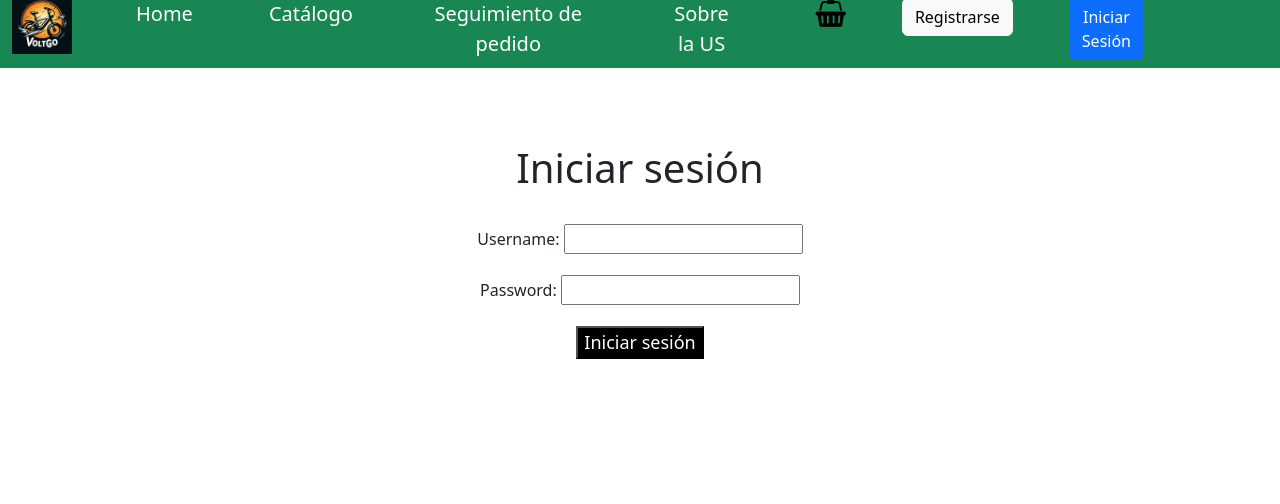
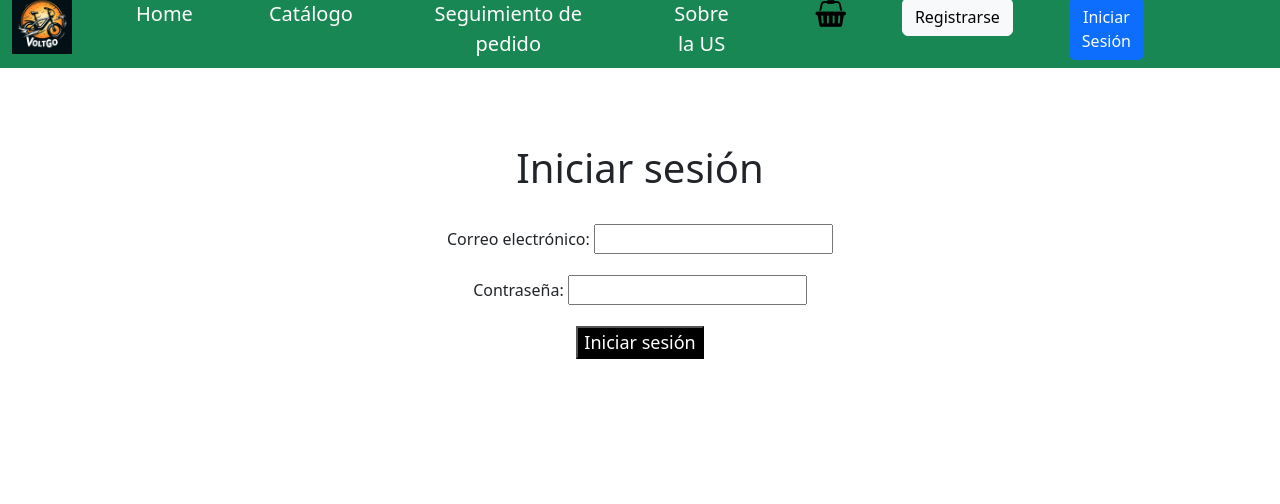
Before and after one commit to pgpi-2-06-l4/volt-go, a Django app: page /usuario/login in a window 1280 px wide. Shown: the top 504 px of the page. Run offline with Django 4.2, Linux system fonts and the light colour scheme; parts of the project's set-up code (start-up, migrations or seed data) failed here and were passed over; some libraries are stand-ins or nearby versions.

Commit message:
fix(usuario): Cambiado sistema de login de username a email y moneda de precio

```diff
--- a/voltgo/producto/templates/catalogo.html
+++ b/voltgo/producto/templates/catalogo.html
@@ -37,7 +37,7 @@
                 </a>
                 <div class="card-body">
                     <h5 class="card-title">{{ producto.producto.nombre }}</h5>
-                    <p class="card-text">Precio: ${{ producto.producto.precio_base }}</p>
+                    <p class="card-text">Precio: {{ producto.producto.precio_base }} €</p>
                     <p class="card-text">Autonomía: {{ producto.autonomia }} horas</p>
                     <p class="card-text">Velocidad Máxima: {{ producto.velocidad_maxima }} Km/h</p>
                     {% if producto.producto.stock == 0 %}
--- a/voltgo/usuario/forms.py
+++ b/voltgo/usuario/forms.py
@@ -5,8 +5,9 @@ from datetime import datetime
 import re
 
 class LoginForm(forms.Form):
-    username = forms.CharField()
-    password = forms.CharField(widget=forms.PasswordInput)
+    email = forms.CharField(label='Correo electrónico')
+    password = forms.CharField(label='Contraseña',
+                               widget=forms.PasswordInput)
 
 
 class UserRegistrationForm(forms.ModelForm):
--- a/voltgo/usuario/views.py
+++ b/voltgo/usuario/views.py
@@ -3,33 +3,37 @@ from django.urls import reverse
 from django.shortcuts import render, redirect
 from django.contrib.auth import authenticate, login
 from django.contrib.auth.decorators import login_required
-from .models import Usuario, Direccion, TarjetaCredito, Perfil
+from .models import Direccion, TarjetaCredito, Perfil
 from .forms import LoginForm, UserRegistrationForm, UserEditForm, UserProfileEditForm, DireccionForm, TarjetaCreditoForm
 from django.contrib import messages
 from django.shortcuts import redirect, get_object_or_404
+from django.contrib.auth.models import User
+
 
 def user_login(request):
     if request.user.is_authenticated:
-        return HttpResponseRedirect('/usuario/dashboard')  # Redirigir a la página principal si ya está autenticado
+        return HttpResponseRedirect('/usuario/dashboard')
 
     if request.method == 'POST':
         form = LoginForm(request.POST)
         if form.is_valid():
             cd = form.cleaned_data
-            user = authenticate(request,
-                                username=cd['username'],
-                                password=cd['password'])
-            if user is not None:
-                if user.is_active:
-                    login(request, user)
+            user = User.objects.filter(email=cd['email'])
+            if not user:
+                messages.error(request, 'Credenciales inválidas')
+            else:
+                userLog = authenticate(
+                    request, username=user[0].username, password=cd['password'])
+
+                if user[0].is_active:
+                    login(request, userLog)
                     dashboard_url = reverse('dashboard')
                     return HttpResponseRedirect(dashboard_url)
                 else:
                     return HttpResponse('Cuenta desactivada')
-            else:
-                messages.error(request, 'Credenciales inválidas')
     else:
         form = LoginForm()
+
     return render(request, 'account/login.html', {'form': form})
 
 
@@ -38,6 +42,7 @@ def dashboard(request):
     return render(request,
                   'account/dashboard.html',
                   {'section': 'dashboard'})
+
 
 def register(request):
     if request.method == 'POST':
@@ -56,12 +61,15 @@ def register(request):
             user = authenticate(request, username=username, password=password)
             if user is not None:
                 login(request, user)
-                messages.success(request, '¡Registro exitoso! Ahora estás conectado.')
+                messages.success(
+                    request, '¡Registro exitoso! Ahora estás conectado.')
 
                 # Redirigir al usuario al dashboard
-                return redirect('dashboard')  # Reemplaza 'dashboard' con la URL de tu dashboard
+                # Reemplaza 'dashboard' con la URL de tu dashboard
+                return redirect('dashboard')
             else:
-                messages.error(request, 'Error en la autenticación después del registro.')
+                messages.error(
+                    request, 'Error en la autenticación después del registro.')
         else:
             # Si hay errores en el formulario, los agregamos al contexto
             messages.error(request, 'Corrige los errores marcados en rojo.')
@@ -69,11 +77,13 @@ def register(request):
         user_form = UserRegistrationForm()
     return render(request, 'account/register.html', {'user_form': user_form})
 
+
 @login_required
 def gestionar_perfil(request):
     if request.method == 'POST':
         user_form = UserEditForm(request.POST, instance=request.user)
-        profile_form = UserProfileEditForm(request.POST, request.FILES, instance=request.user.perfil)
+        profile_form = UserProfileEditForm(
+            request.POST, request.FILES, instance=request.user.perfil)
 
         if user_form.is_valid() and profile_form.is_valid():
             user_form.save()
@@ -87,7 +97,7 @@ def gestionar_perfil(request):
     direcciones = Direccion.objects.filter(usuario=request.user)
     tarjetas = TarjetaCredito.objects.filter(usuario=request.user)
 
-    return render(request, 'account/gestionar_perfil.html', {'user_form': user_form, 'profile_form': profile_form, 'direcciones': direcciones, 'tarjetas': tarjetas,})
+    return render(request, 'account/gestionar_perfil.html', {'user_form': user_form, 'profile_form': profile_form, 'direcciones': direcciones, 'tarjetas': tarjetas, })
 
 
 @login_required
@@ -96,6 +106,7 @@ def eliminar_direccion(request, pk):
     direccion.delete()
 
     return redirect('gestionar_perfil')
+
 
 @login_required
 def direccion_editar(request, pk=None):
@@ -124,7 +135,8 @@ def direccion_editar(request, pk=None):
 def tarjeta_editar(request, pk=None):
     # Si se proporciona un pk, entonces estamos editando una dirección existente
     if pk:
-        tarjeta = get_object_or_404(TarjetaCredito, pk=pk, usuario=request.user)
+        tarjeta = get_object_or_404(
+            TarjetaCredito, pk=pk, usuario=request.user)
         modo_edicion = True
     else:
         tarjeta = None
@@ -142,6 +154,7 @@ def tarjeta_editar(request, pk=None):
 
     return render(request, 'account/tarjeta_editar.html', {'form': form, 'modo_edicion': modo_edicion})
 
+
 @login_required
 def eliminar_tarjeta(request, pk):
     tarjeta = get_object_or_404(TarjetaCredito, pk=pk, usuario=request.user)
```
